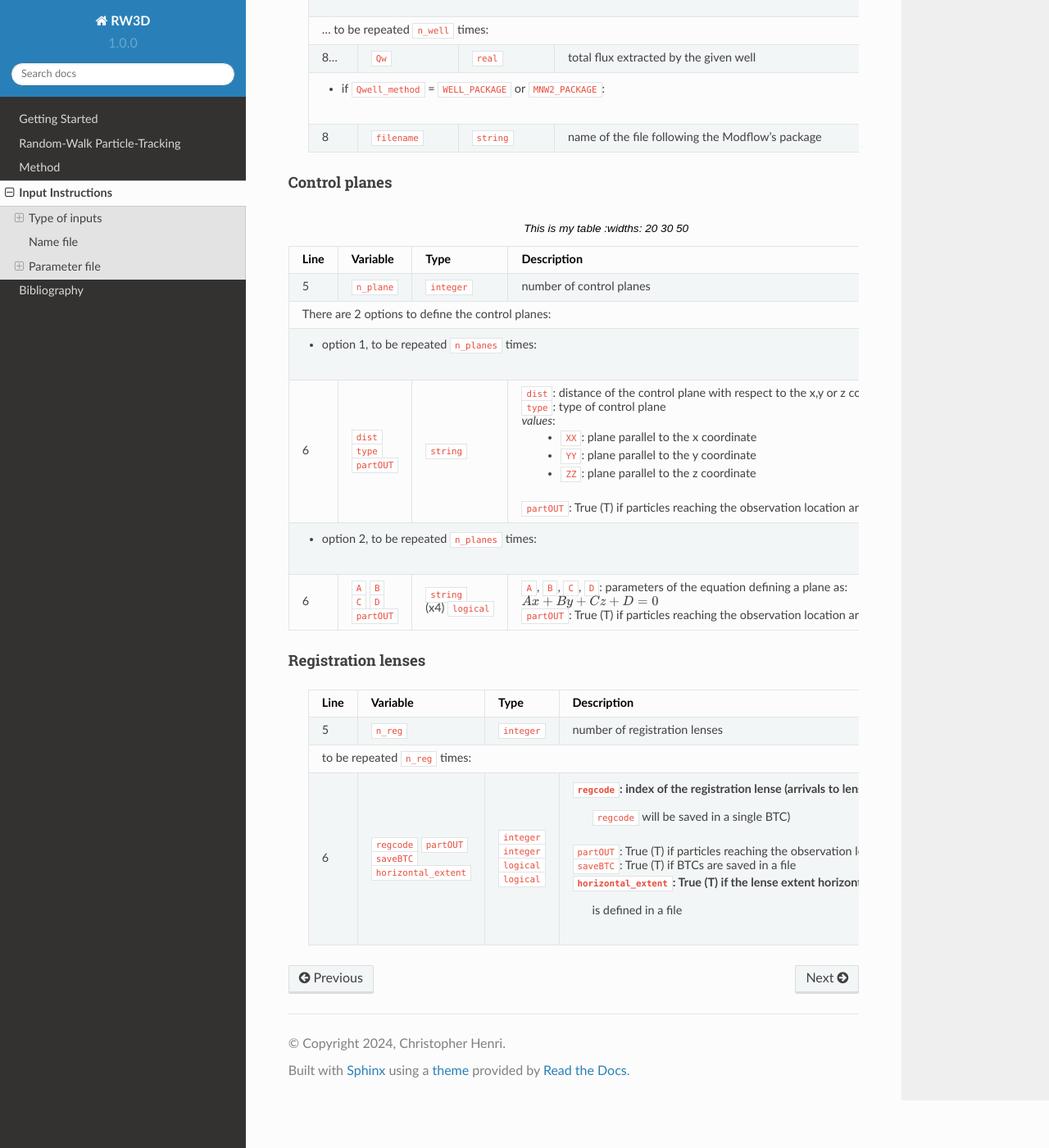
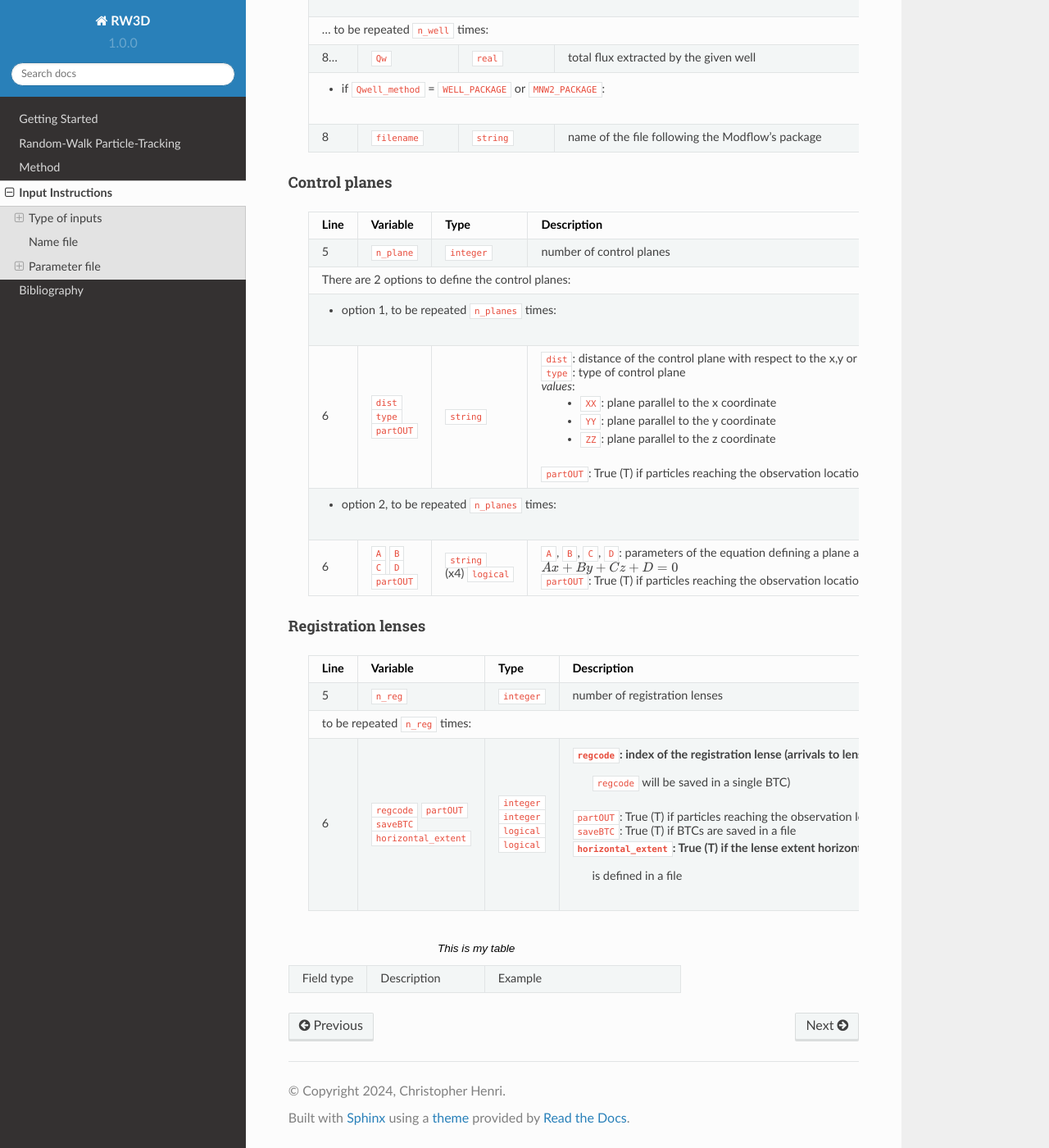
Before and after one commit to chrishenri/rw3d_manual, a Sphinx documentation site: the page built from docs/source/inputs.rst, in a window 1280 px wide and 1400 px high, scrolled down 12934 px. Shown: the whole window at 82% size. Built offline with Sphinx 7.4.7 and the Read the Docs theme 2.0.0, drawn with Linux system fonts in a browser that asks for light colours.

Commit message:
test fixed width for table

```diff
--- a/docs/source/inputs.rst
+++ b/docs/source/inputs.rst
@@ -814,9 +814,7 @@ Extraction wells
 Control planes
 """"""""""
 
-
-.. table:: This is my table
-    :widths: 20 30 50
+.. _tbl-grid:
 
   +------+-------------------------------------------------------------------------+--------------------+----------------------------------------------------------------------------------------+
   |Line  | Variable                                                                | Type               | Description                                                                            |
@@ -874,3 +872,11 @@ Registration lenses
   |      |                                                                         |                    | ``horizontal_extent``: True (T) if the lense extent horizontally over a given area that|
   |      |                                                                         |                    |                       is defined in a file                                             |
   +------+-------------------------------------------------------------------------+--------------------+----------------------------------------------------------------------------------------+
+
+
+.. table:: This is my table
+    :widths: 20 30 50
+
+    +-------------+-----------------+-----------------------+
+    |Field type   |Description      |Example                |
+    +-------------+-----------------+-----------------------+
```
